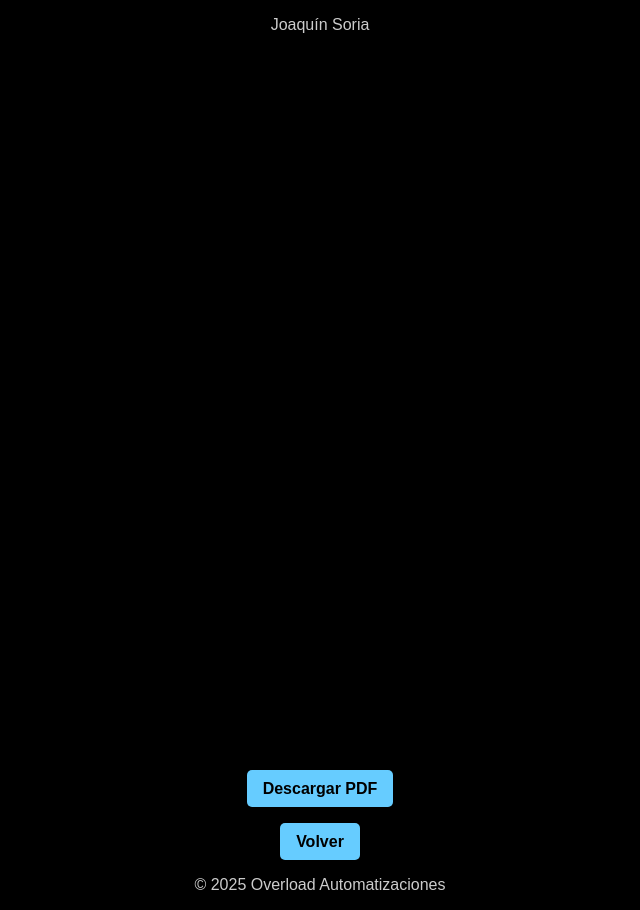
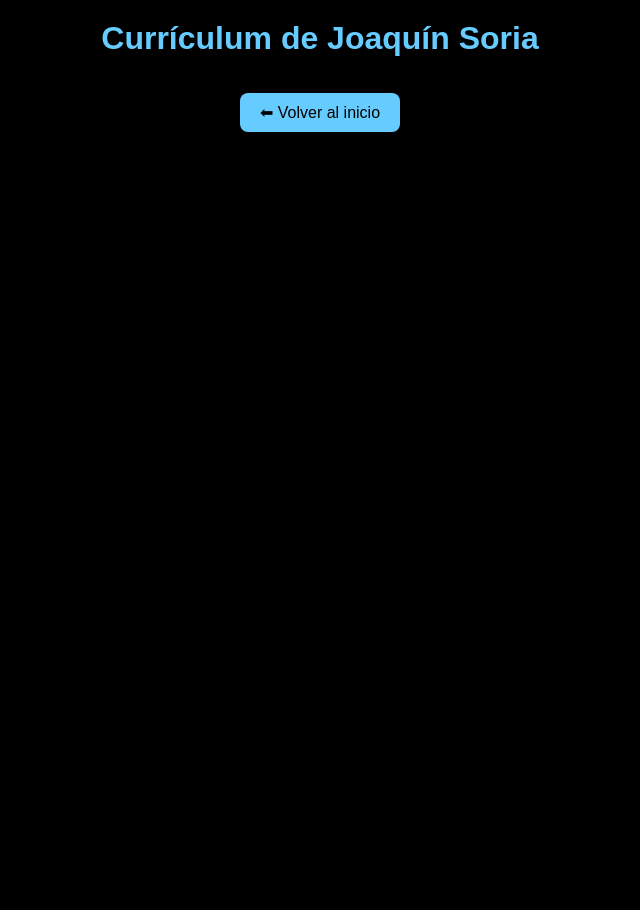
Before and after one commit to valenkunnn/overload, a plain HTML site: page joaquin.html in a window 1280 px wide. Shown: the whole page, without its empty margins (320-960 px from the left). After the commit the page ends 881 px from the top, so only its background shows below. Drawn offline with Linux system fonts and the light colour scheme.

Commit message:
Refactor joaquin.html for curriculum presentation
Updated the HTML structure and styles for Joaquín Soria's curriculum page, including a new title and improved layout.

```diff
--- a/joaquin.html
+++ b/joaquin.html
@@ -1,18 +1,54 @@
 <!DOCTYPE html>
 <html lang="es">
 <head>
-  <meta charset="UTF-8" />
-  <meta name="viewport" content="width=device-width, initial-scale=1.0" />
-  <title>Joaquín Soria</title>
-  <style>body{font-family:Arial,sans-serif;background:#000;color:white;margin:0;padding:0;}header,footer{text-align:center;color:#ccc;padding:1rem;}iframe{width:100%;height:700px;border:none;border-radius:10px;}a{display:inline-block;margin-top:1rem;background:#66ccff;color:#000;padding:0.6rem 1rem;border-radius:5px;text-decoration:none;font-weight:bold;}</style>
+  <meta charset="UTF-8">
+  <meta name="viewport" content="width=device-width, initial-scale=1.0">
+  <title>Currículum de Joaquín Soria</title>
+  <style>
+    body {
+      margin: 0;
+      padding: 0;
+      background-color: #000;
+      color: white;
+      font-family: Arial, sans-serif;
+      text-align: center;
+    }
+
+    h1 {
+      margin-top: 20px;
+      color: #66ccff;
+    }
+
+    .volver {
+      display: inline-block;
+      margin: 15px 0;
+      padding: 10px 20px;
+      background-color: #66ccff;
+      color: #000;
+      border-radius: 8px;
+      text-decoration: none;
+    }
+
+    .volver:hover {
+      background-color: #99ddff;
+    }
+
+    iframe {
+      width: 90%;
+      height: 90vh;
+      border: none;
+      margin-top: 10px;
+    }
+  </style>
 </head>
 <body>
-  <header>Joaquín Soria</header>
-  <main style="max-width:900px;margin:auto;text-align:center;">
-    <iframe src="cv soria_20251106_141222_0000.pdf"></iframe>
-    <a href="cv soria_20251106_141222_0000.pdf" download>Descargar PDF</a><br>
-    <a href="index.html">Volver</a>
-  </main>
-  <footer>© 2025 Overload Automatizaciones</footer>
+
+  <h1>Currículum de Joaquín Soria</h1>
+
+  <a href="index.html" class="volver">⬅ Volver al inicio</a>
+
+  <!-- PDF actualizado -->
+  <iframe src="cv soriaa2.pdf"></iframe>
+
 </body>
 </html>
```
